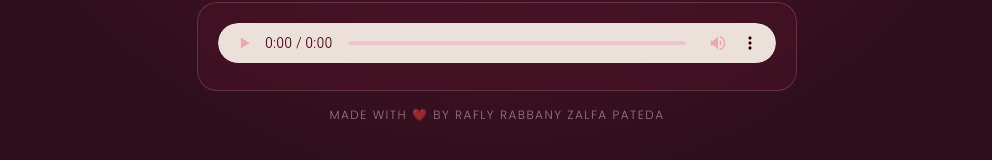
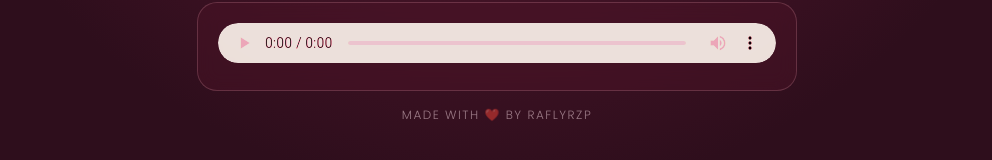
Before and after one commit to raflyrzp/la-la-lost-you, a plain HTML site: page index.html in a window 1280 px wide. Shown: the part 636-796 px from the top of the page, without its empty margins (143-1135 px from the left). Drawn offline with Linux system fonts and the light colour scheme; a web font is replaced by a local one.

Commit message:
update watermark and readme

```diff
--- a/index.html
+++ b/index.html
@@ -32,7 +32,7 @@
         </div>
 
         <div class="copyright">
-            <p>made with ❤️ by Rafly Rabbany Zalfa Pateda</p>
+            <p>made with ❤️ by RAFLYRZP</p>
         </div>
     </div>
 
```
Also changed, not shown: 1 other file.
